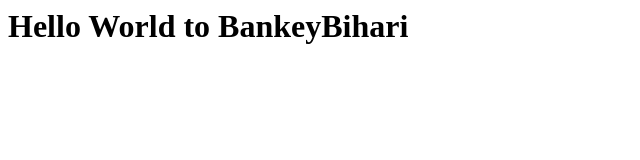
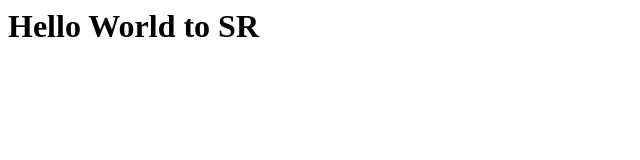
Before and after one commit to garvdohere/developer, a plain HTML site: page index.html in a window 1280 px wide. Shown: the whole page, without its empty margins (0-640 px from the left). Drawn offline with Linux system fonts and the light colour scheme.

Commit message:
Update index.html

```diff
--- a/index.html
+++ b/index.html
@@ -1,7 +1,7 @@
 <html>
   <body>
     <h1>
-      Hello World to BankeyBihari
+      Hello World to SR
     </h1>
   </body>
 </html>
```
